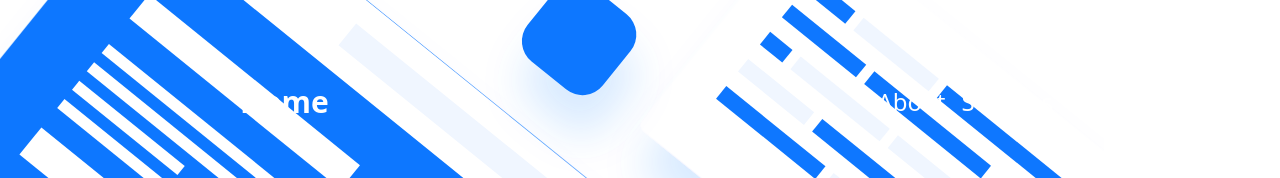
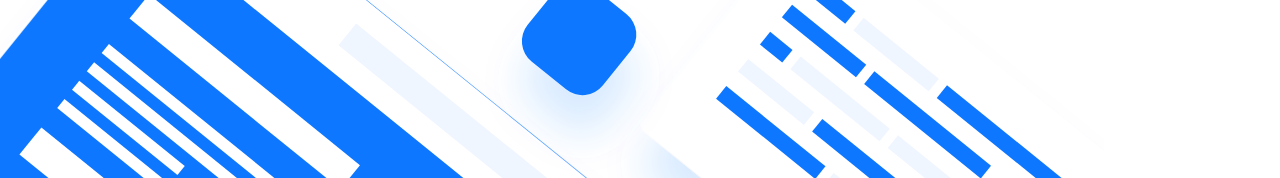
Before and after one commit to AdityaBaxla/secure-blink-vue3, a Vue app: page /login in a window 1280 px wide. Shown: the top 178 px of the page. Built offline with nearby package versions, Linux system fonts and the light colour scheme.

Commit message:
placement fixes

```diff
--- a/src/views/HomeView.vue
+++ b/src/views/HomeView.vue
@@ -712,7 +712,7 @@ import ButtonHome from '../components/ButtonHome.vue'
 #s3-left-text {
   top: 2924px;
   left: 325px;
-  width: 176px;
+  width: 180px;
   height: 35px;
   /* UI Properties */
   text-align: left;
--- a/src/views/LoginView.vue
+++ b/src/views/LoginView.vue
@@ -9,7 +9,6 @@ import { setTextRange } from 'typescript'
 </script>
 
 <template>
-  <NavbarHomeTop />
   <div id="backgound">
     <div id="background-image"></div>
     <div id="login-container" class="grid grid-cols-1 gap-4">
```
